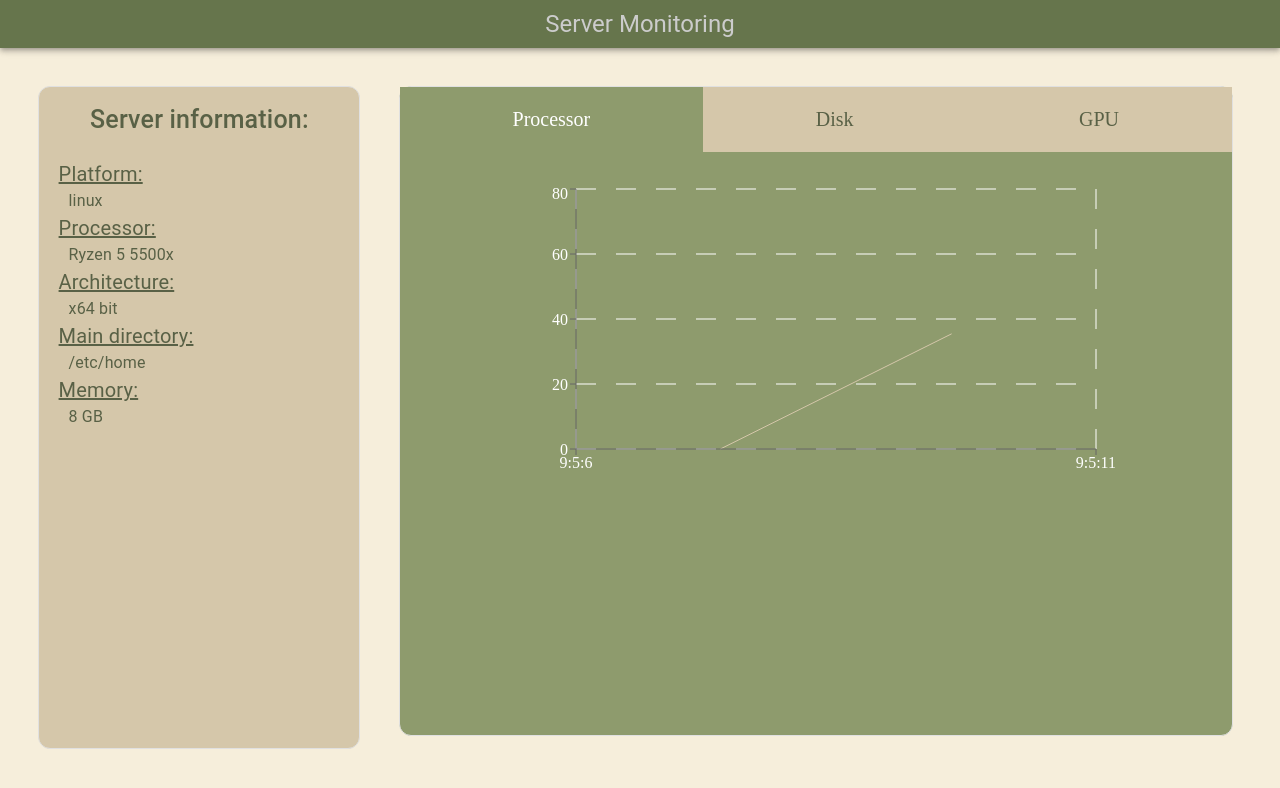
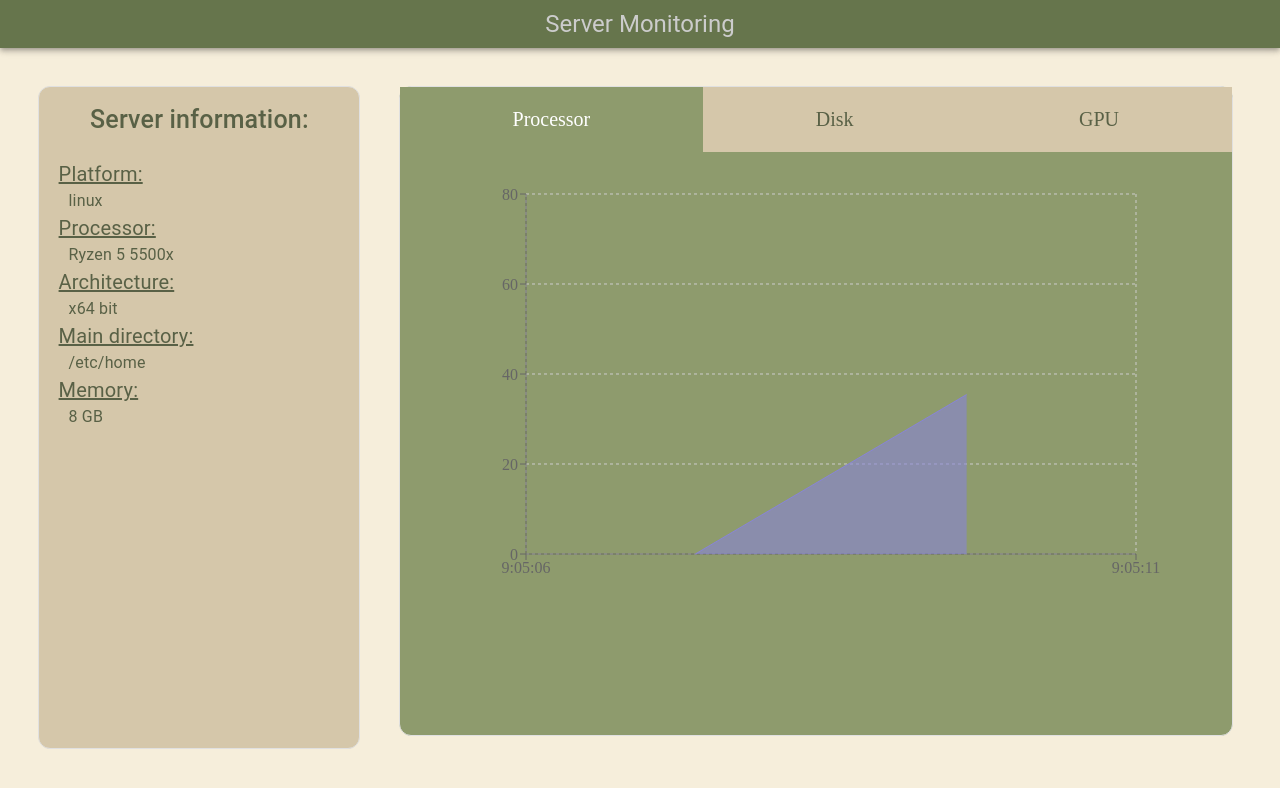
Before and after one commit to Brykl/Client-monitoring-server, a React (Vite) app in the folder client/: page / in a window 1280 px wide. Shown: the top 788 px of the page. Built offline with nearby package versions, Linux system fonts and the light colour scheme.

Commit message:
configured the filling of the processor load chart

```diff
--- a/client/src/pages/component_main/ProcessorContant.tsx
+++ b/client/src/pages/component_main/ProcessorContant.tsx
@@ -1,6 +1,6 @@
 import { Box } from "@mui/material";
 import { useEffect, useState } from "react";
-import { LineChart, Line, CartesianGrid, XAxis, YAxis, Tooltip } from 'recharts';
+import { AreaChart, Line, CartesianGrid, XAxis, YAxis, Tooltip, Area, Legend, ResponsiveContainer } from 'recharts';
 
 
 
@@ -8,10 +8,10 @@ import { LineChart, Line, CartesianGrid, XAxis, YAxis, Tooltip } from 'recharts'
 const ProcessorContent = () => {
 
     const getStartedTime = new Date();
-    const formatedTime = getStartedTime.getHours() + ':' + getStartedTime.getMinutes() + ':' + getStartedTime.getSeconds();
+    const formatedTime = getStartedTime.getHours() + ':' + (getStartedTime.getMinutes() < 10 ? "0" + getStartedTime.getMinutes(): getStartedTime.getMinutes()) + ':' + (getStartedTime.getSeconds() < 10 ? "0" + getStartedTime.getSeconds(): getStartedTime.getSeconds());
 
     const [data, setData] = useState([
-        { name: formatedTime, value: 0 },
+        { time: formatedTime, load: 0 },
     ]);
 
     useEffect(() => {
@@ -19,10 +19,10 @@ const ProcessorContent = () => {
         console.log(formatedTime)
         const interval = setInterval(() => {
             const getNewTime = new Date();
-    const formatedTime = getNewTime.getHours() + ':' + getNewTime.getMinutes() + ':' + getNewTime.getSeconds();
+    const formatedTime = getNewTime.getHours() + ':' + (getNewTime.getMinutes() < 10 ? "0" + getNewTime.getMinutes(): getNewTime.getMinutes()) + ':' + (getNewTime.getSeconds() < 10 ? "0" + getNewTime.getSeconds(): getNewTime.getSeconds());
             setData((prevData) => [
                 ...prevData,
-                { name: `${formatedTime}`, value: Math.random() * 100 },
+                { time: `${formatedTime}`, load: Math.random() * 100 },
             ]);
         }, 5000);
 
@@ -30,13 +30,23 @@ const ProcessorContent = () => {
     }, []);
 
     const processorChart = (
-        <LineChart width={600} height={300} data={data} margin={{ top: 5, right: 20, bottom: 5, left: 0 }}>
-    <Line type="monotone" dataKey="value" stroke="#d5c7aa" />
-    <CartesianGrid  stroke="#ffff" strokeDasharray="20 20" />
-    <XAxis dataKey="name" tick={{fill: '#ffff'}}/>
-    <YAxis tick={{fill: '#ffff'}}/>
-    <Tooltip />
-  </LineChart>
+        <AreaChart
+      width={700}
+      height={400}
+      data={data}
+      margin={{
+        top: 10,
+        right: 30,
+        left: 0,
+        bottom: 0,
+      }}
+    >
+      <CartesianGrid strokeDasharray="3 3" />
+      <XAxis dataKey="time" />
+      <YAxis />
+      <Tooltip />
+      <Area type="monotone" dataKey="load" stroke="#8884d8" fill="#8884d8" />
+    </AreaChart>
     )
 
     return (
```
